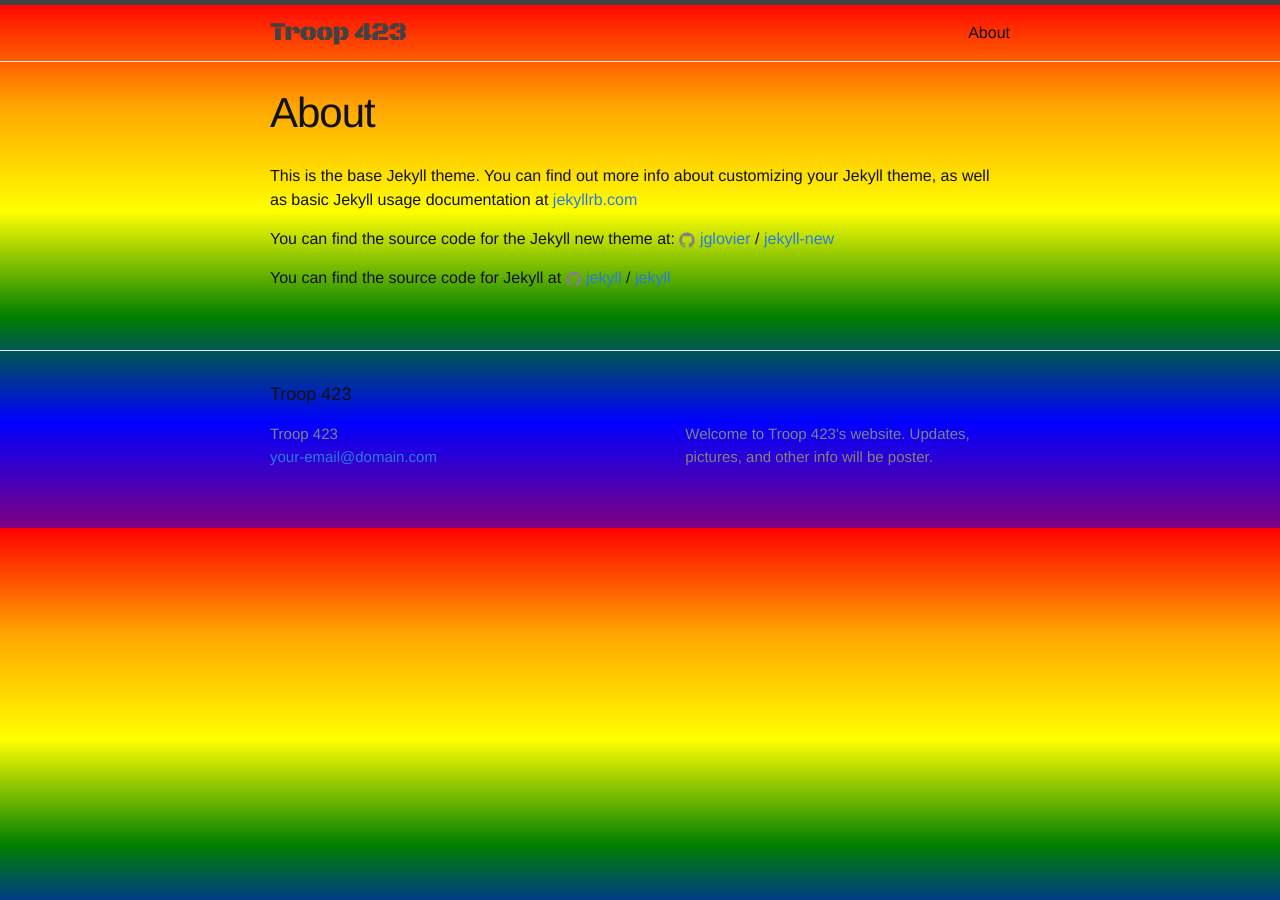
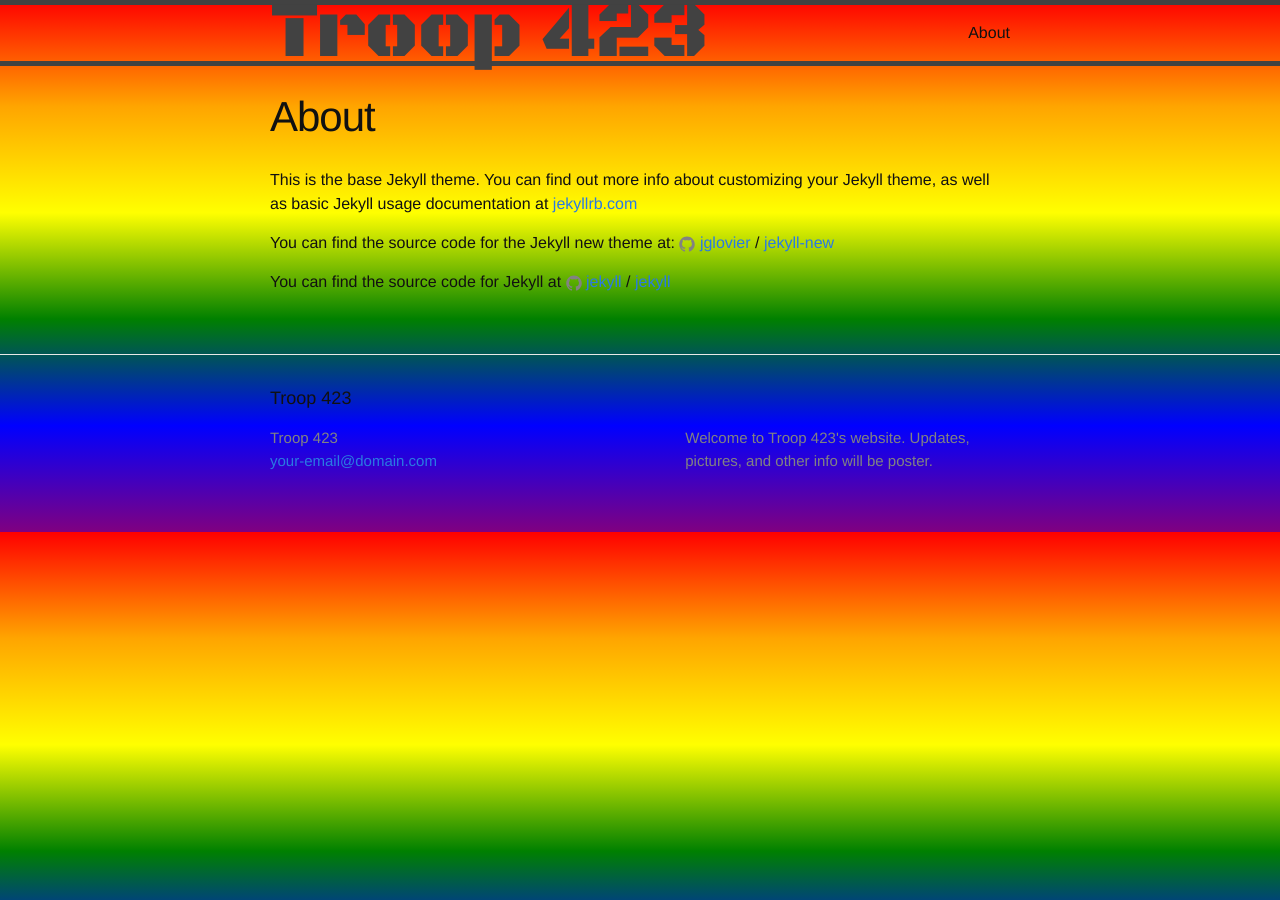
Before and after one commit to Troop423/troop423.github.io, a Jekyll site: the page built from about.md, in a window 1280 px wide. Built offline with Jekyll 4.4.1, drawn with Linux system fonts in a browser that asks for light colours.

Commit message:
updated site header
changed color, font size, and border

```diff
--- a/_sass/_layout.scss
+++ b/_sass/_layout.scss
@@ -3,7 +3,7 @@
  */
 .site-header {
     border-top: 5px solid $grey-color-dark;
-    border-bottom: 1px solid $grey-color-light;
+    border-bottom: 5px solid $grey-color-dark;
     min-height: 56px;
 
     // Positioning context for the mobile navigation icon
@@ -11,7 +11,7 @@
 }
 
 .site-title {
-    font-size: 26px;
+    font-size: 5em;
     font-weight: 300;
     line-height: 56px;
     letter-spacing: -1px;
```
